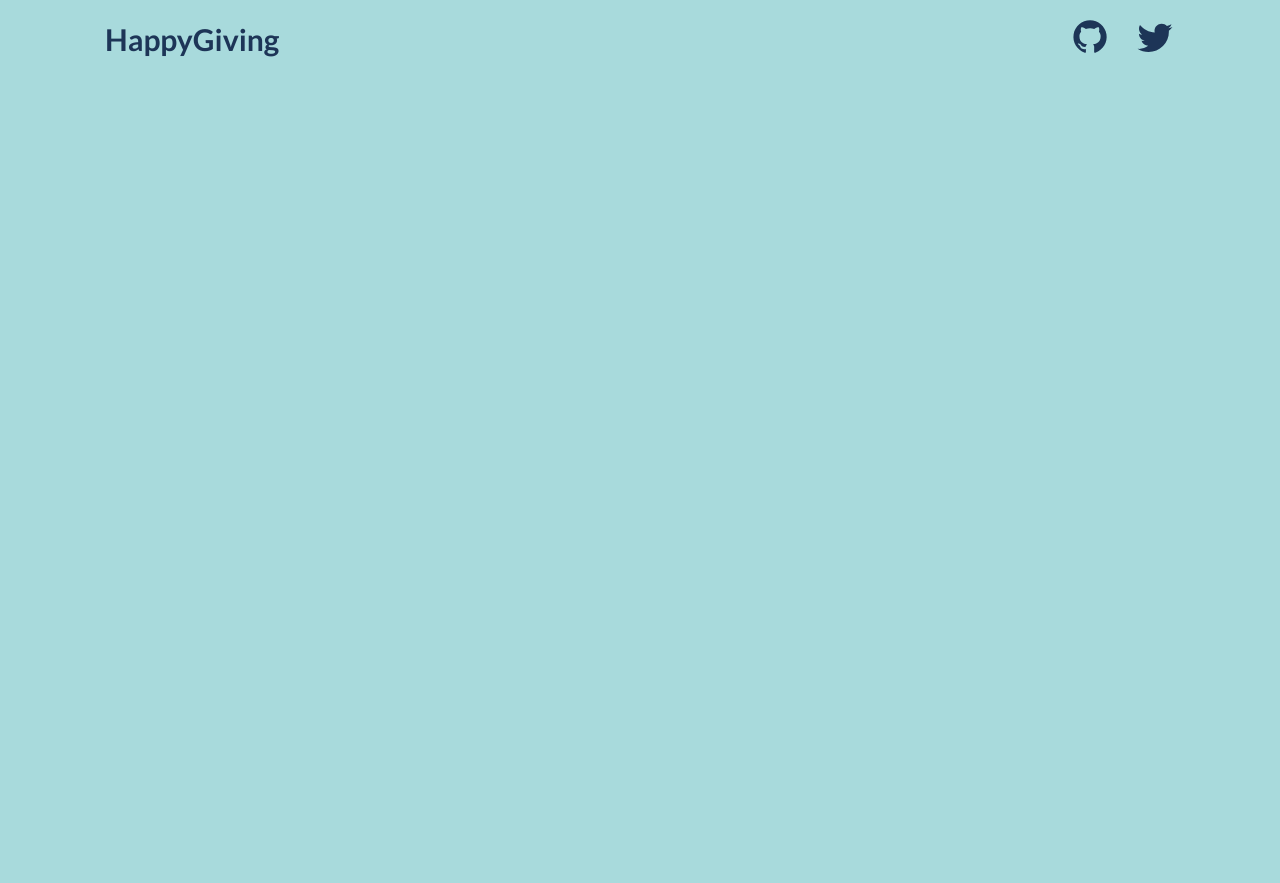
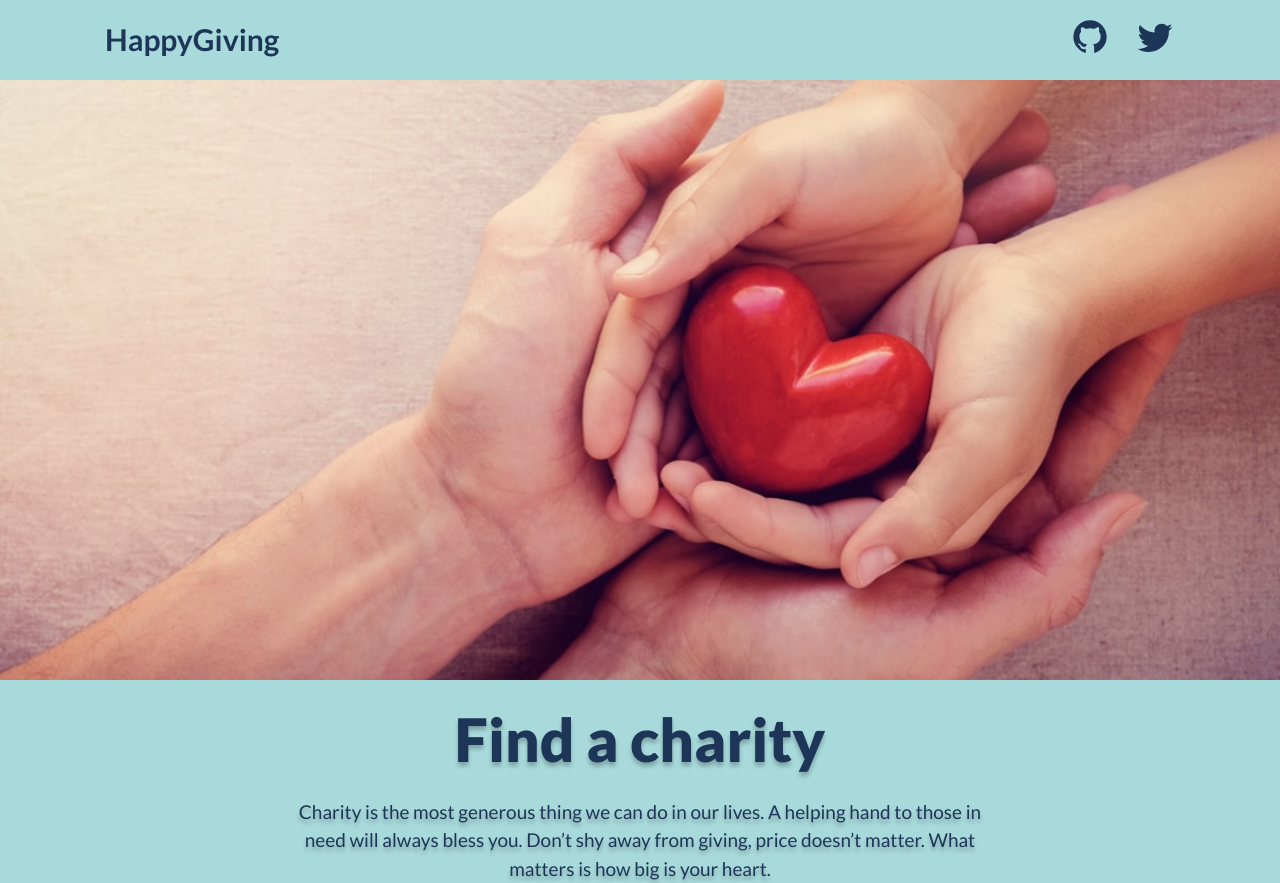
Before and after one commit to nazifbara/happy-giving, a React (Create React App) app: page / in a window 1280 px wide. Before the commit the page ends 800 px from the top, so only its background shows below. Built offline with nearby package versions, Linux system fonts and the light colour scheme.

Commit message:
Add hero section

```diff
--- a/public/index.html
+++ b/public/index.html
@@ -23,7 +23,7 @@
       Learn how to configure a non-root public URL by running `npm run build`.
     -->
   <link rel="preconnect" href="https://fonts.gstatic.com">
-  <link href="https://fonts.googleapis.com/css2?family=Lato:wght@300;400;700&display=swap" rel="stylesheet">
+  <link href="https://fonts.googleapis.com/css2?family=Lato:wght@400;700;900&display=swap" rel="stylesheet">
   <title>React App</title>
 </head>
 
--- a/src/App.js
+++ b/src/App.js
@@ -27,6 +27,18 @@ function App() {
           </div>
         </nav>
       </header>
+
+      <section className="hero">
+        <div className="hero__image"></div>
+        <div className="hero__text container container--px">
+          <h1>Find a charity</h1>
+          <p>
+            Charity is the most generous thing we can do in our lives. A helping
+            hand to those in need will always bless you. Don’t shy away from
+            giving, price doesn’t matter. What matters is how big is your heart.
+          </p>
+        </div>
+      </section>
     </>
   );
 }
--- a/src/scss/_globals.scss
+++ b/src/scss/_globals.scss
@@ -13,13 +13,29 @@ body {
   margin: 0;
   padding: 0;
   font-family: 'Lato', sans-serif;
-  font-size: $font-sm;
-  font-weight: 300;
+  font-size: $font-body-sm;
+  font-weight: 400;
+  line-height: 1.3;
   color: $primary;
   background-color: $secondary;
+
+  @include breakpoint-up(medium) {
+    font-size: $font-body-md;
+  }
 }
 
 // Text
+h1 {
+  font-size: 2.25rem;
+  font-weight: 900;
+  margin-top: 0px;
+  margin-bottom: 1.25rem;
+
+  @include breakpoint-up(medium) {
+    font-size: 3.75rem;
+  }
+}
+
 a,
 a:visited,
 a:hover {
--- /dev/null
+++ b/src/scss/_hero.scss
@@ -0,0 +1,32 @@
+.hero {
+  &__image {
+    min-height: 17.5rem;
+    background-image: url('../images/hero.jpg');
+    background-size: cover;
+    background-repeat: no-repeat;
+    background-position: center center;
+
+    @include breakpoint-up(medium) {
+      min-height: 25.1875rem;
+    }
+
+    @include breakpoint-up(large) {
+      min-height: 37.5rem;
+    }
+  }
+
+  &__text {
+    text-align: center;
+    text-shadow: 0px 4px 4px rgba(0, 0, 0, 0.25);
+
+    h1 {
+      margin-top: 1.25rem;
+    }
+
+    p {
+      line-height: 1.5;
+      max-width: 45rem;
+      margin: 0 auto;
+    }
+  }
+}
--- a/src/scss/_variables.scss
+++ b/src/scss/_variables.scss
@@ -3,4 +3,5 @@ $primary: #1d3557;
 $secondary: #a8dadc;
 
 // Font Sizes
-$font-sm: 0.875rem;
+$font-body-sm: 1.0625rem;
+$font-body-md: 1.1875rem;
--- a/src/scss/styles.scss
+++ b/src/scss/styles.scss
@@ -3,3 +3,4 @@
 
 @import '_globals';
 @import '_header';
+@import '_hero';
```
Also changed, not shown: src/images/hero.jpg (added).
